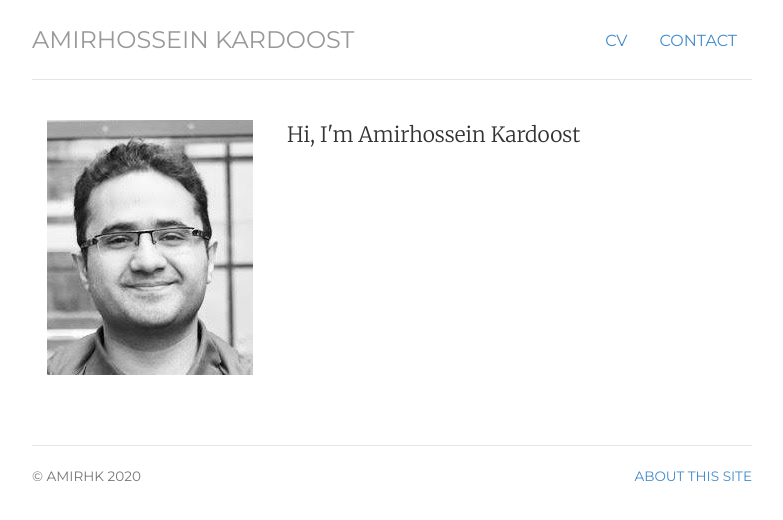
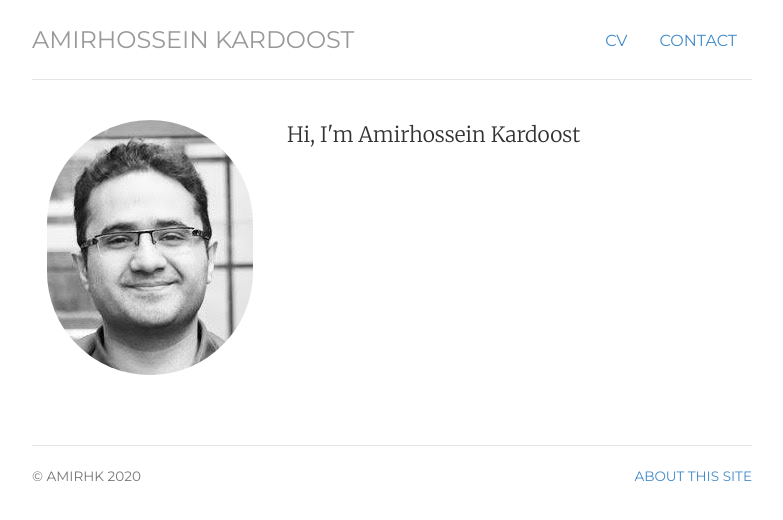
Before and after one commit to Amirhk-dev/Amirhk-dev.github.io, a Jekyll site: the page built from index.html, in a window 1280 px wide. Shown: the top 520 px of the page, without its empty margins (248-1031 px from the left). Built offline with Jekyll 4.4.1, drawn with Linux system fonts in a browser that asks for light colours.

Commit message:
Update style.css

```diff
--- a/css/style.css
+++ b/css/style.css
@@ -18,6 +18,12 @@ h3.text-muted a:hover { text-decoration: none; color: #0088cc; }
 	position: relative;
 	display: inline-block;
 	margin-bottom: 30px;
+	-webkit-border-radius: 500px;
+        -moz-border-radius: 500px;
+        border-radius: 500px;
+}
+
+.front-img{
 	-webkit-border-radius: 500px;
         -moz-border-radius: 500px;
         border-radius: 500px;
```
